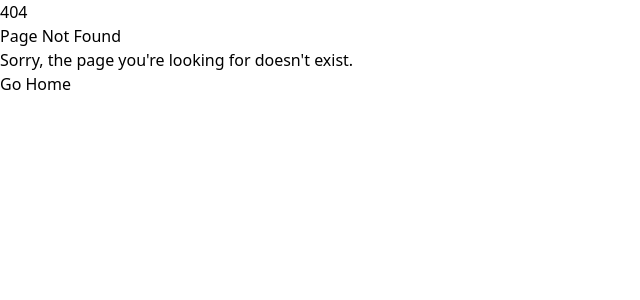
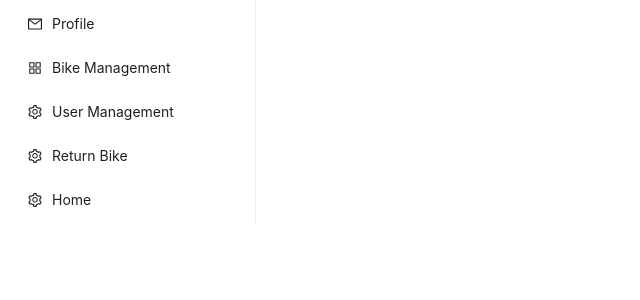
Before and after one commit to mashuq0068/bike-rental-client, a React (Vite) app: page /dashboard in a window 1280 px wide. Before the commit this address had no page. Shown: the top 300 px of the page, without its empty margins (0-640 px from the left). Built offline with nearby package versions, Linux system fonts and the light colour scheme.

Commit message:
added dashboard ;layout

```diff
--- /dev/null
+++ b/src/components/layout/DashboardLayout.tsx
@@ -0,0 +1,15 @@
+import { Outlet } from "react-router-dom";
+import MenuItems from "./MenuItems";
+
+const DashboardLayout = () => {
+  return (
+    <div className="lg:flex">
+      <MenuItems />
+      <div className="lg:w-[70%] justify-self-end mx-auto">
+        <Outlet />
+      </div>
+    </div>
+  );
+};
+
+export default DashboardLayout;
--- /dev/null
+++ b/src/components/layout/MenuItems.tsx
@@ -0,0 +1,60 @@
+import {
+    AppstoreOutlined,
+    MailOutlined,
+    SettingOutlined,
+  } from "@ant-design/icons";
+  import type { MenuProps } from "antd";
+  import { Menu } from "antd";
+
+  type MenuItem = Required<MenuProps>["items"][number];
+
+  const items: MenuItem[] = [
+    {
+      key: "sub1",
+      label: "Profile",
+      icon: <MailOutlined />,
+    },
+    {
+      key: "sub2",
+      label: "Bike Management",
+      icon: <AppstoreOutlined />,
+    },
+
+    {
+      key: "sub4",
+      label: "User Management",
+      icon: <SettingOutlined />,
+
+    },
+    {
+      key: "sub5",
+      label: "Return Bike",
+      icon: <SettingOutlined />,
+    },
+    {
+      key: "sub6",
+      label: "Home",
+      icon: <SettingOutlined />,
+    },
+  ];
+  const MenuItems = () => {
+
+
+    const onClick: MenuProps["onClick"] = (e) => {
+      console.log("click ", e);
+    };
+    return (
+      <div>
+        <Menu
+          onClick={onClick}
+          style={{ width: 256 }}
+          defaultSelectedKeys={["1"]}
+          defaultOpenKeys={["sub1"]}
+          mode="inline"
+          items={items}
+        />
+      </div>
+    );
+  };
+
+  export default MenuItems;
--- a/src/index.css
+++ b/src/index.css
@@ -38,9 +38,23 @@
 }
 
 
-
-
-
+:where(.css-dev-only-do-not-override-11lehqq).ant-menu-light .ant-menu-item-selected, :where(.css-dev-only-do-not-override-11lehqq).ant-menu-light>.ant-menu .ant-menu-item-selected {
+  background-color: #ef4444;
+}
+:where(.css-dev-only-do-not-override-11lehqq).ant-menu-light .ant-menu-item-selected, :where(.css-dev-only-do-not-override-11lehqq).ant-menu-light>.ant-menu .ant-menu-item-selected {
+  color: white;
+}
+:where(.css-dev-only-do-not-override-11lehqq).ant-menu-light, :where(.css-dev-only-do-not-override-11lehqq).ant-menu-light>.ant-menu {
+  color: black;
+  padding-top: 4vh;
+  height: 100vh;
+  position:fixed;
+  top: 0px;
+  background: rgb(235, 233, 233)
+}
+:where(.css-dev-only-do-not-override-11lehqq).ant-menu-inline.ant-menu-root .ant-menu-item, :where(.css-dev-only-do-not-override-11lehqq).ant-menu-inline.ant-menu-root .ant-menu-submenu-title {
+  margin-top: 20px;
+}
 @media (max-width: 768px) {
   .menu-desktop {
     display: none !important;
--- a/src/routes/routes.tsx
+++ b/src/routes/routes.tsx
@@ -5,6 +5,8 @@ import AboutUs from "../pages/AboutUs/AboutUs";
 import SignUp from "../pages/SignUp/SignUp";
 import Login from "../pages/Login/Login";
 import Error from "../pages/Error/Error";
+import DashboardLayout from "../components/layout/DashboardLayout";
+
 
 const router = createBrowserRouter([
   {
@@ -30,5 +32,16 @@ const router = createBrowserRouter([
       },
     ],
   },
+  {
+    path: "/dashboard",
+    element: <DashboardLayout />,
+    errorElement: <Error />,
+    // children : [
+    //   {
+    //      path:'/dashboard',
+    //      element:<Contact/>
+    //   }
+    // ]
+  },
 ]);
 export default router;
```
